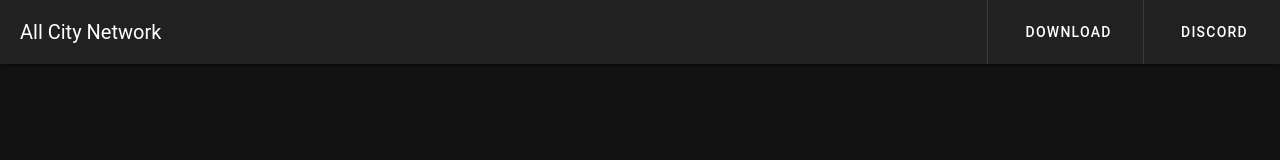
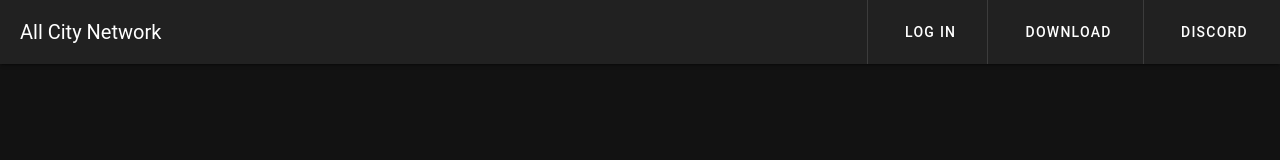
Before and after one commit to LazyDuchess/acn-frontend, a Vue app: page / in a window 1280 px wide. Shown: the top 160 px of the page. Built offline with nearby package versions, Linux system fonts and the light colour scheme; no server answers; a small style sheet from the web is missing.

Commit message:
discord oauth draft

```diff
--- a/src/App.vue
+++ b/src/App.vue
@@ -1,11 +1,14 @@
 <script setup lang="ts">
 import { RouterView } from 'vue-router'
+const apiBase = import.meta.env.VITE_API_BASE_URL
 </script>
 
 <template>
   <v-app>
     <v-app-bar :elevation="2">
       <v-app-bar-title>All City Network</v-app-bar-title>
+      <v-divider vertical></v-divider>
+      <v-btn :href="`${apiBase}/api/login`" class="me-4 ms-5"> Log In </v-btn>
       <v-divider vertical></v-divider>
       <v-btn
         target="blank"
```
